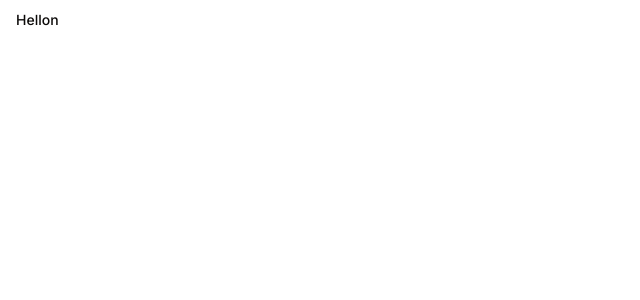
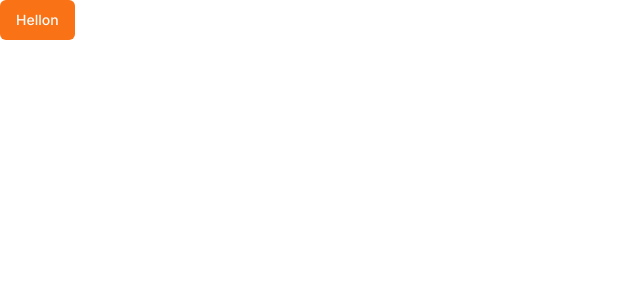
Before and after one commit to YusufStar/yusuf-table, a Next.js app: page / in a window 1280 px wide. Shown: the top 300 px of the page, without its empty margins (0-640 px from the left). Built offline with nearby package versions, Linux system fonts and the light colour scheme.

Commit message:
complate

```diff
--- a/tailwind.config.ts
+++ b/tailwind.config.ts
@@ -1,13 +1,78 @@
 import type { Config } from 'tailwindcss'
 
 const config: Config = {
-  content: [
-    './src/pages/**/*.{js,ts,jsx,tsx,mdx}',
-    './src/components/**/*.{js,ts,jsx,tsx,mdx}',
-    './src/app/**/*.{js,ts,jsx,tsx,mdx}',
-  ],
-  theme: {
-  },
-  plugins: [],
+    darkMode: ["class"],
+    content: [
+      './pages/**/*.{ts,tsx}',
+      './components/**/*.{ts,tsx}',
+      './app/**/*.{ts,tsx}',
+      './src/**/*.{ts,tsx}',
+    ],
+    theme: {
+      container: {
+        center: true,
+        padding: "2rem",
+        screens: {
+          "2xl": "1400px",
+        },
+      },
+      extend: {
+        colors: {
+          border: "hsl(var(--border))",
+          input: "hsl(var(--input))",
+          ring: "hsl(var(--ring))",
+          background: "hsl(var(--background))",
+          foreground: "hsl(var(--foreground))",
+          primary: {
+            DEFAULT: "hsl(var(--primary))",
+            foreground: "hsl(var(--primary-foreground))",
+          },
+          secondary: {
+            DEFAULT: "hsl(var(--secondary))",
+            foreground: "hsl(var(--secondary-foreground))",
+          },
+          destructive: {
+            DEFAULT: "hsl(var(--destructive))",
+            foreground: "hsl(var(--destructive-foreground))",
+          },
+          muted: {
+            DEFAULT: "hsl(var(--muted))",
+            foreground: "hsl(var(--muted-foreground))",
+          },
+          accent: {
+            DEFAULT: "hsl(var(--accent))",
+            foreground: "hsl(var(--accent-foreground))",
+          },
+          popover: {
+            DEFAULT: "hsl(var(--popover))",
+            foreground: "hsl(var(--popover-foreground))",
+          },
+          card: {
+            DEFAULT: "hsl(var(--card))",
+            foreground: "hsl(var(--card-foreground))",
+          },
+        },
+        borderRadius: {
+          lg: "var(--radius)",
+          md: "calc(var(--radius) - 2px)",
+          sm: "calc(var(--radius) - 4px)",
+        },
+        keyframes: {
+          "accordion-down": {
+            from: { height: 0 },
+            to: { height: "var(--radix-accordion-content-height)" },
+          },
+          "accordion-up": {
+            from: { height: "var(--radix-accordion-content-height)" },
+            to: { height: 0 },
+          },
+        },
+        animation: {
+          "accordion-down": "accordion-down 0.2s ease-out",
+          "accordion-up": "accordion-up 0.2s ease-out",
+        },
+      },
+    },
+    plugins: [require("tailwindcss-animate")],
 }
 export default config
```
